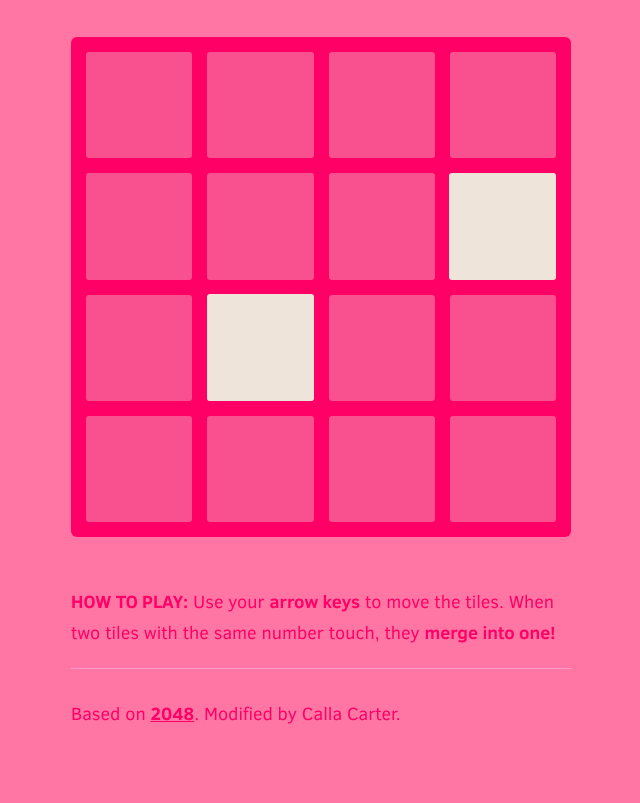
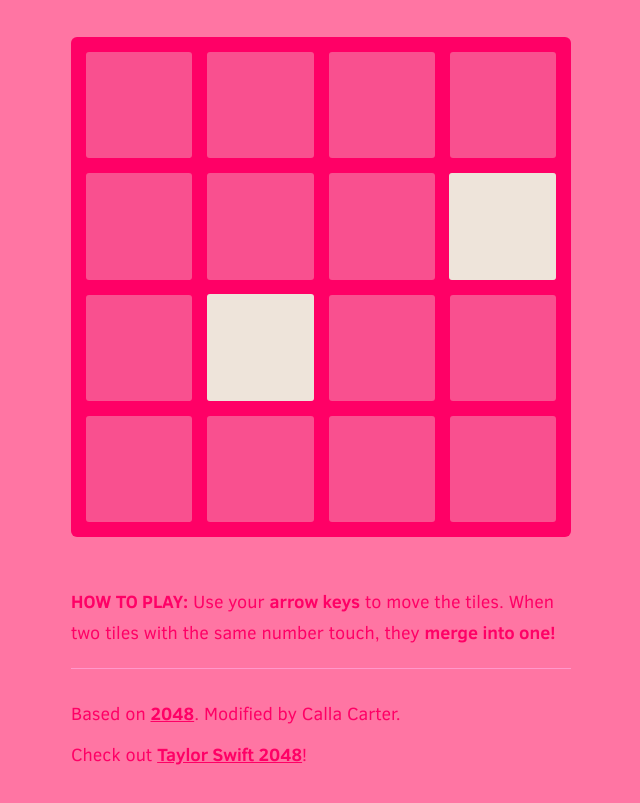
Before and after one commit to CallaJune/Princess2048, a plain HTML site: page index.html in a window 1280 px wide. Shown: the part 277-1080 px from the top of the page, without its empty margins (319-959 px from the left). Drawn offline with Linux system fonts and the light colour scheme.

Commit message:
Taylor plug

```diff
--- a/index.html
+++ b/index.html
@@ -84,6 +84,9 @@
     <p>
     Based on <a href="http://gabrielecirulli.github.io/2048/">2048</a>. Modified by Calla Carter.
     </p>
+    <p>
+      Check out <a href="https://callajune.github.io/Taylor2048/">Taylor Swift 2048</a>!
+    </p>
     <script async src="//pagead2.googlesyndication.com/pagead/js/adsbygoogle.js"></script>
     <!-- Princess 2048 -->
     <ins class="adsbygoogle"
```
